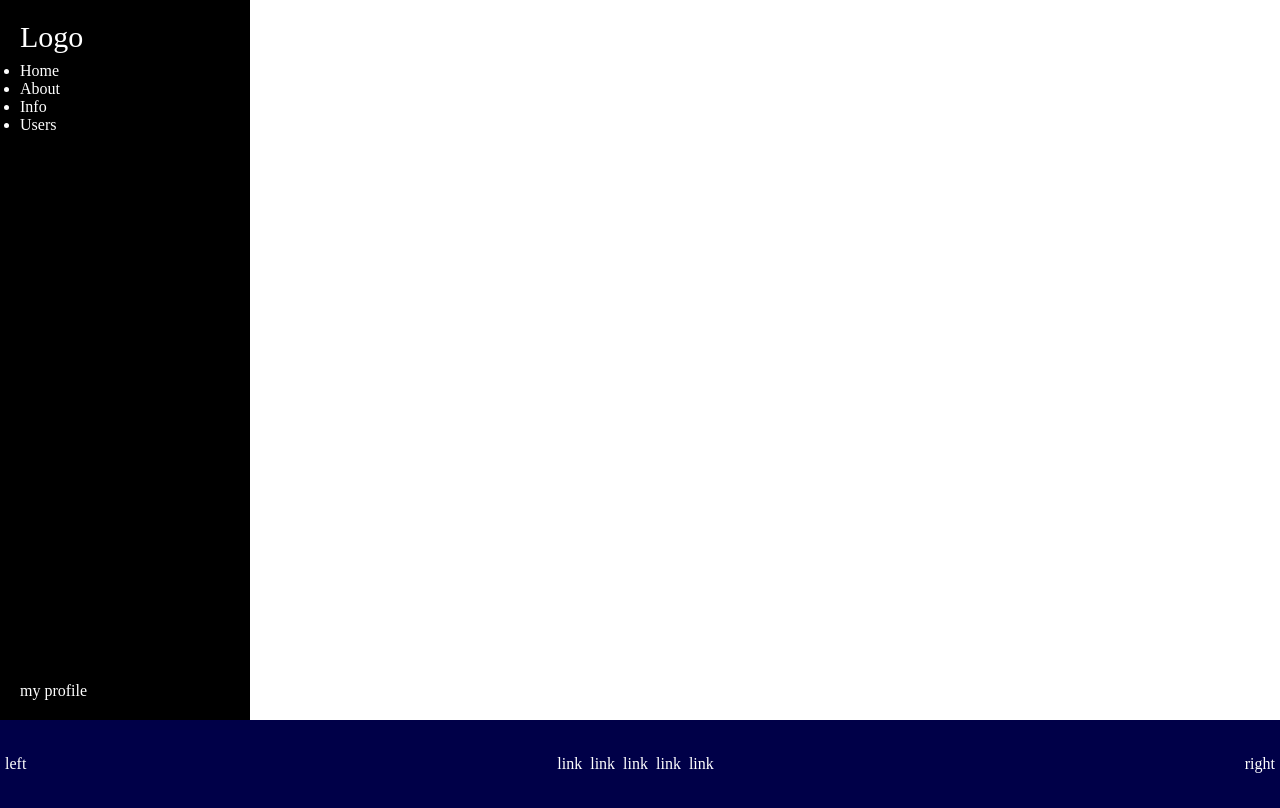
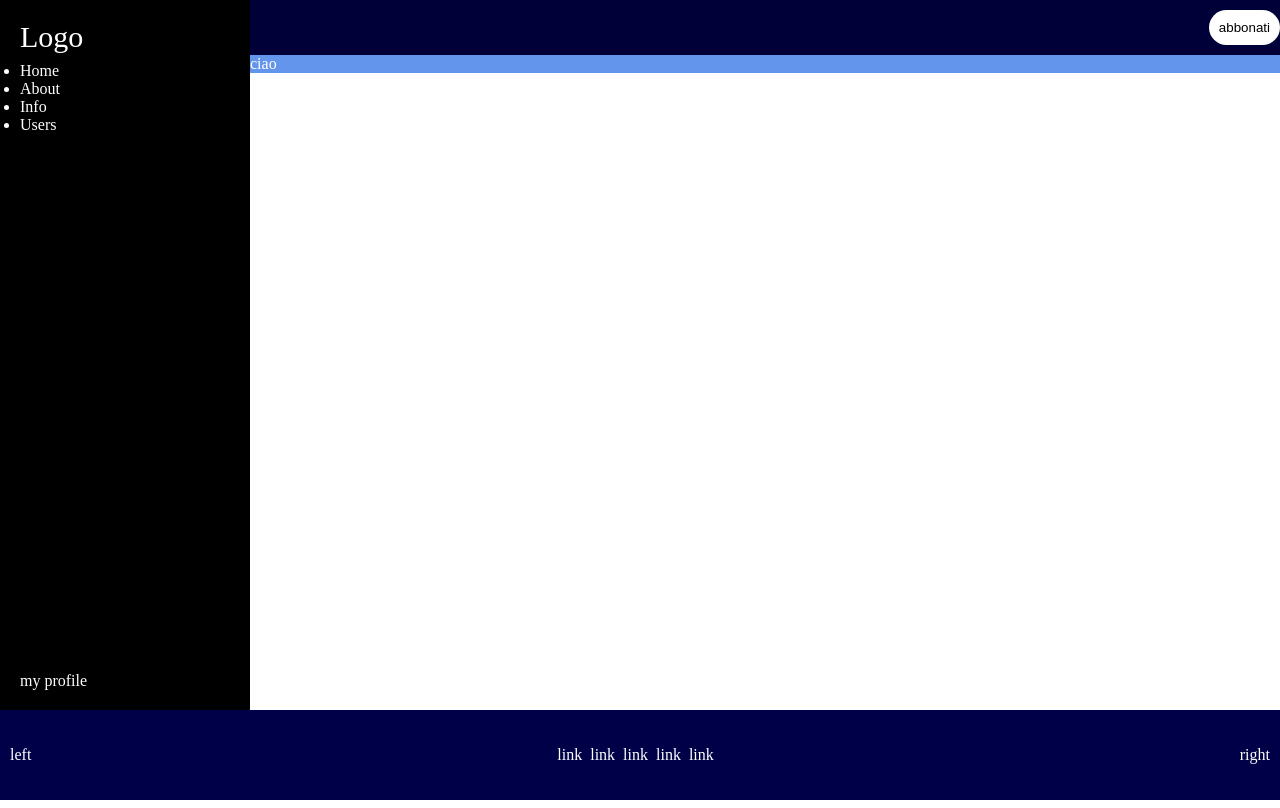
Before and after one commit to giovanni2299/html-css-viewport, a plain HTML site: page index.html in a window 1280 px wide. Drawn offline with Linux system fonts and the light colour scheme.

Commit message:
Refact:footer style nav style + add section top

```diff
--- a/css/style.css
+++ b/css/style.css
@@ -15,6 +15,13 @@ a{
     text-decoration: none;
 }
 
+button{
+    border:none;
+    background-color: white;
+    padding: 10px;
+    border-radius: 20px;
+}
+
 /* UTILITIES */
 .flex{
     display: flex;
@@ -24,7 +31,7 @@ a{
 
 /* WEBAPP */
 #app{
-    min-height: 90vh;
+    min-height:calc(100vh - 90px);
     color: white;
     display: flex;
 }
@@ -41,20 +48,51 @@ a{
 }
 
 .nav__header{
-    height: 98%;
+    flex-grow: 1;
 
 }
-/* ESPERIMENTI */
+
+main{
+    flex-grow: 1;
+}
+
+
+
+
+
+
+
+
+
+
+
+
 
 footer{
     background-color: rgb(0, 0, 72);
     color: white;
-    padding: 35px 5px;
+    height: 90px;
     display: flex;
     justify-content: space-between;
+    align-items: center;
+}
 
+.left,.right{
+    padding: 0 10px;
 }
 
 .footer__list{
     list-style: none;
 }
+
+/* ESPERIMENTI */
+.section__content__top{
+    padding: 10px 0;
+    background-color: rgb(0, 0, 56);
+    display: flex;
+    flex-direction: row-reverse;
+}
+
+.section__content{
+    background-color: cornflowerblue;
+}
--- a/index.html
+++ b/index.html
@@ -27,12 +27,18 @@
         </header>
 
         <main>
+           <section class="section__content__top">
+            <button>abbonati</button>
+           </section>
 
+           <section class="section__content">
+            ciao
+           </section>
         </main>
     </div>
     <footer>
         <!-- qui andrà il footer -->
-        <div>left</div>
+        <div class="left">left</div>
 
         <ul class="flex footer__list">
             <li>link</li>
@@ -42,7 +48,7 @@
             <li>link</li>
         </ul>
 
-        <div>right</div>
+        <div class="right">right</div>
     </footer>
 </body>
 </html>
```
